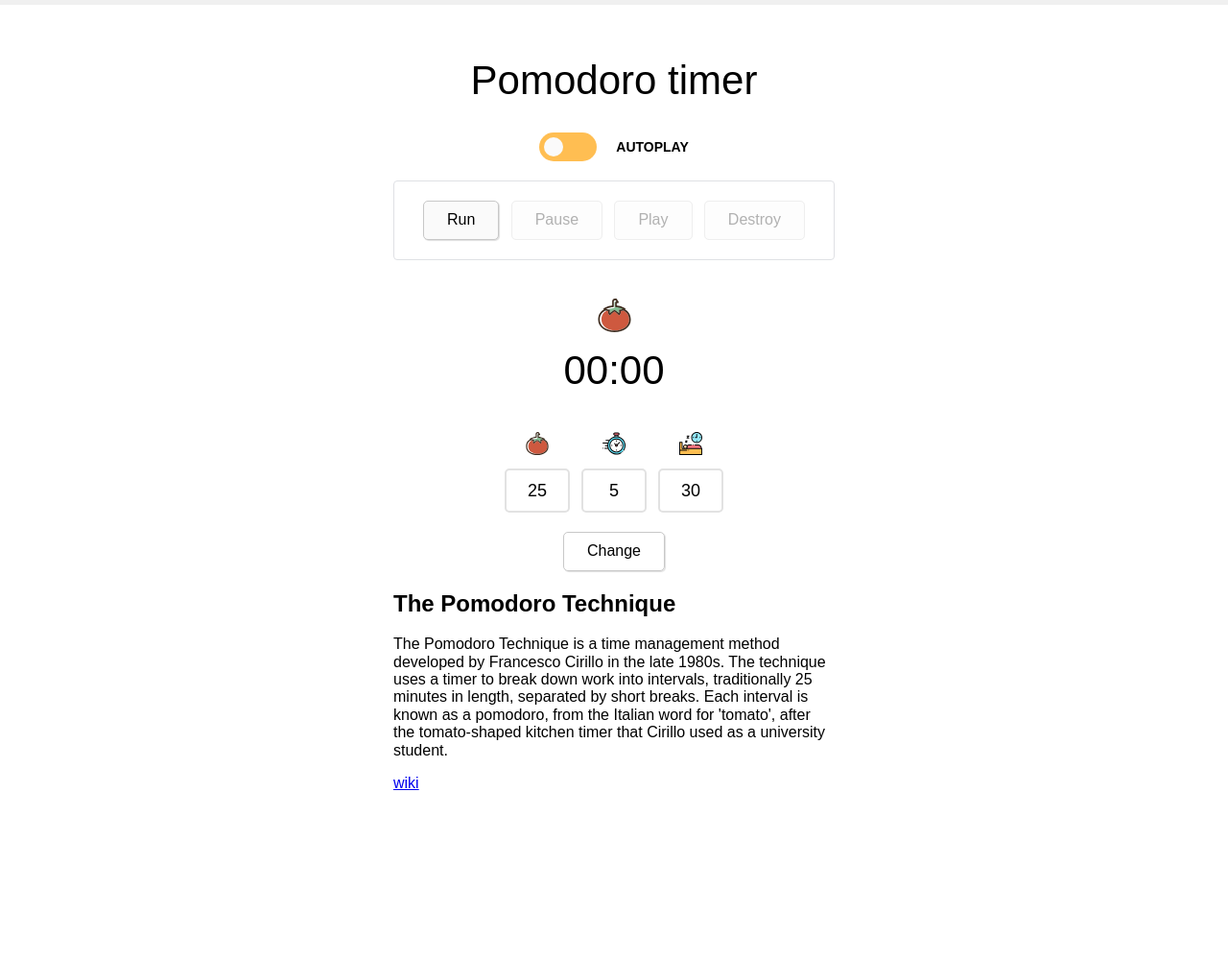
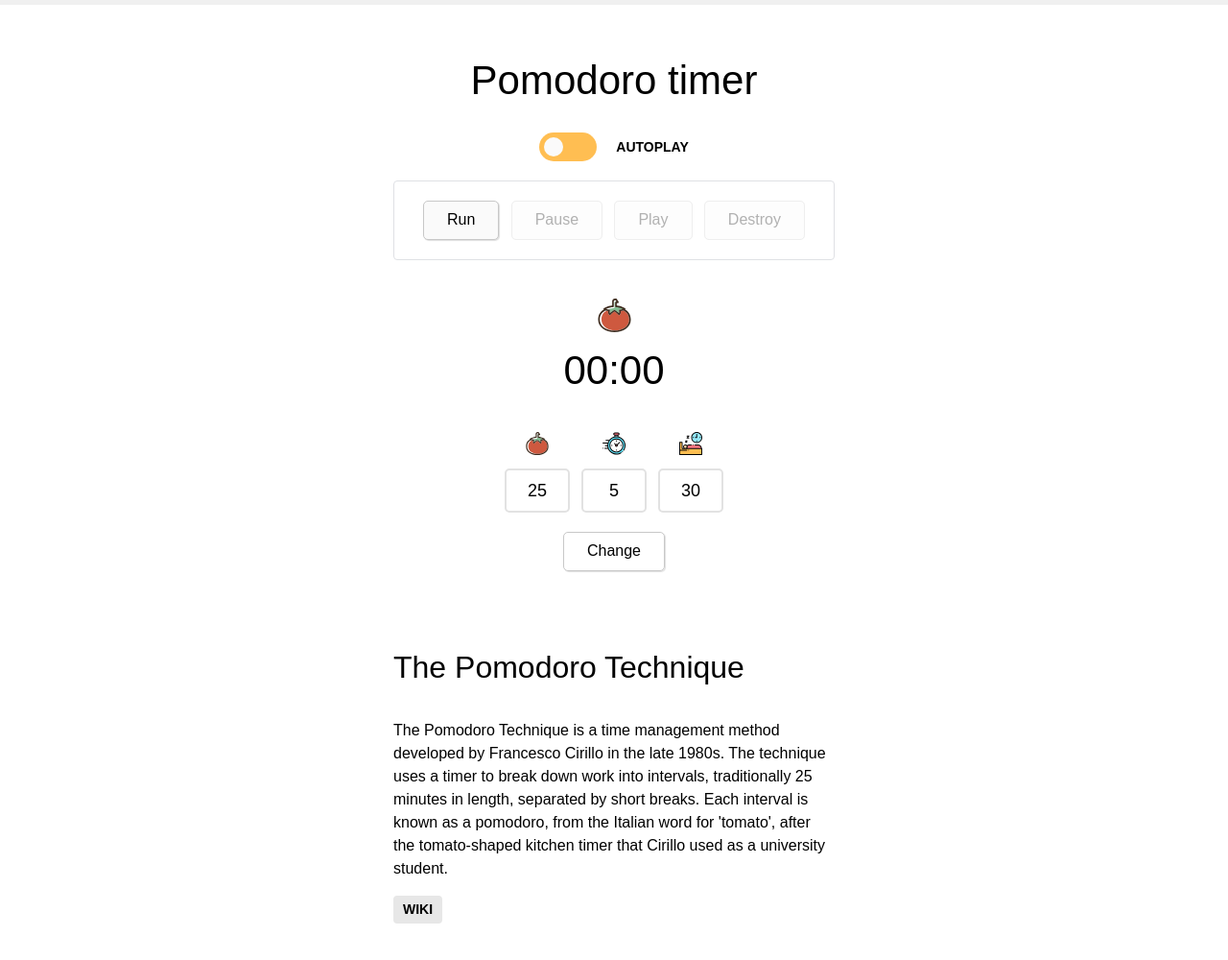
Before and after one commit to vladimirschneider/OLD__pomodoro.space, a website built with webpack: page public/index.html in a window 1280 px wide. Shown: the whole page at 96% size. Before the commit the page ends 825 px from the top, so only its background shows below. Built offline with nearby package versions, Linux system fonts and the light colour scheme.

Commit message:
стили для футера и убрал стили для pomodoro__icon

```diff
--- a/public/css/style.css
+++ b/public/css/style.css
@@ -77,14 +77,6 @@ body {
   width: 35px;
   height: 35px;
   margin-bottom: 16px;
-}
-
-.pomodoro__icon {
-  display: none;
-}
-
-.pomodoro__icon[src] {
-  display: block;
 }
 
 button {
@@ -246,3 +238,37 @@ progress[value]::-webkit-progress-value {
 .field_autoplay .field__input {
   display: none;
 }
+
+.wiki-link {
+  display: inline-block;
+  padding: 4px 10px;
+
+  font-size: 14px;
+  text-decoration: none;
+  text-transform: uppercase;
+  font-weight: bold;
+  color: black;
+
+  background-color: rgb(231, 231, 231);
+  border-radius: 4px;
+}
+
+.page-footer {
+  padding-top: 60px;
+  padding-bottom: 40px;
+
+  line-height: 1.5;
+}
+
+.page-footer__title {
+  margin-top: 0;
+  margin-bottom: 30px;
+
+  font-size: 32px;
+  font-weight: 300;
+}
+
+.page-footer p {
+  margin-top: 0;
+  margin-bottom: 16px;
+}
```
